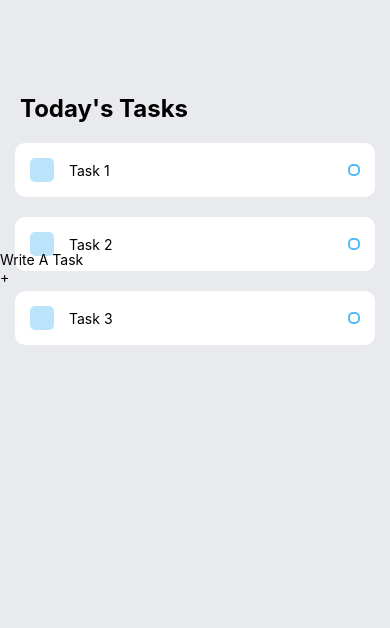
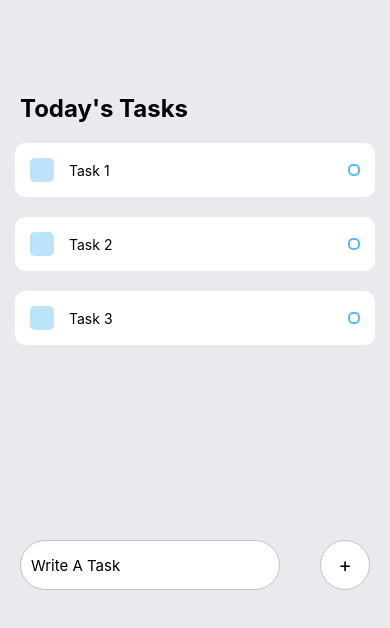
Before and after one commit to medobarakat/Todo-App, a React Native app: screen / in a window 390 px wide. Shown: the top 628 px of the page. Built offline with nearby package versions, Linux system fonts and the light colour scheme.

Commit message:
fixing ui

```diff
--- a/App.js
+++ b/App.js
@@ -6,10 +6,10 @@ import {
   KeyboardAvoidingView,
   Platform,
   TextInput,
+  ScrollView,
   TouchableOpacity,
 } from "react-native";
 import Tasks from "./components/tasks";
-
 export default function App() {
   return (
     <View style={styles.container}>
@@ -19,10 +19,11 @@ export default function App() {
         <Tasks text={"task 2"} />
         <Tasks text={"task 3"} />
       </View>
-      <View>
+      <ScrollView style={{ flex: 1 }}>
         <KeyboardAvoidingView
-          behavior={Platform.OS === "ios" ? "padding" : "height"}
+          keyboardVerticalOffset={-500}
           style={styles.container2}
+          behavior="padding"
         >
           <TextInput placeholder="Write A Task" style={styles.input} />
           <TouchableOpacity>
@@ -31,7 +32,7 @@ export default function App() {
             </View>
           </TouchableOpacity>
         </KeyboardAvoidingView>
-      </View>
+      </ScrollView>
       <StatusBar style="auto" />
     </View>
   );
@@ -49,10 +50,32 @@ const styles = StyleSheet.create({
     marginTop: 94,
   },
   container2: {
-    position: "absolute",
-    bottom: 60,
+    marginTop: "50%",
+    width: "100%",
+    flexDirection: "row",
+    justifyContent: "space-around",
   },
-  input: {},
-  btncontainer: {},
-  btn: {},
+  input: {
+    backgroundColor: "white",
+    fontSize: 15,
+    width: 260,
+    justifyContent: "center",
+    borderRadius: 50,
+    borderColor: "#c0c0c0",
+    borderWidth: 1,
+    alignItems: "center",
+    paddingVertical: 10,
+    paddingHorizontal: 10,
+  },
+  btncontainer: {
+    backgroundColor: "white",
+    width: 50,
+    height: 50,
+    justifyContent: "center",
+    alignItems: "center",
+    borderRadius: 50,
+    borderColor: "#c0c0c0",
+    borderWidth: 1,
+  },
+  btn: { fontSize: 20 },
 });
```
